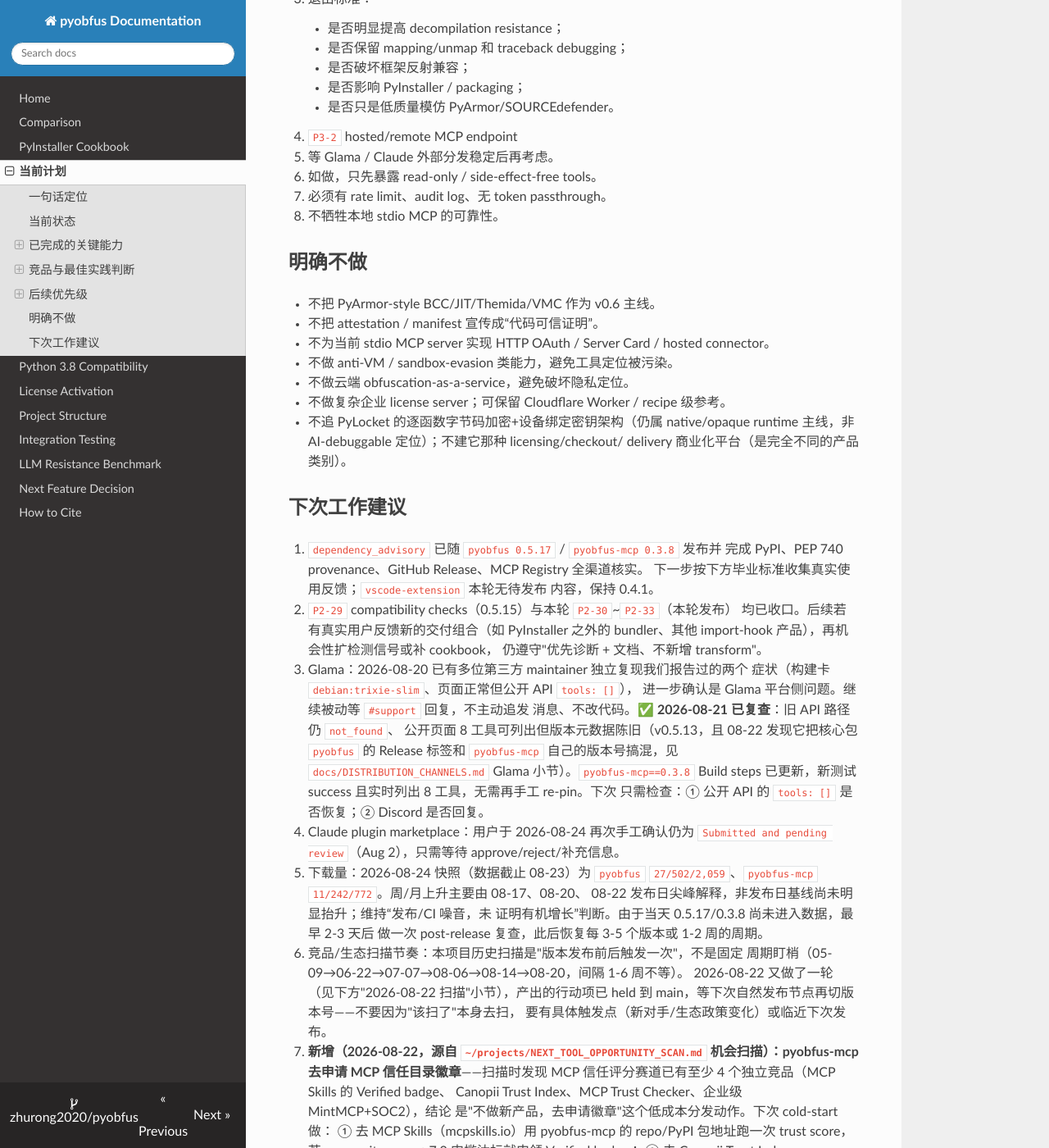
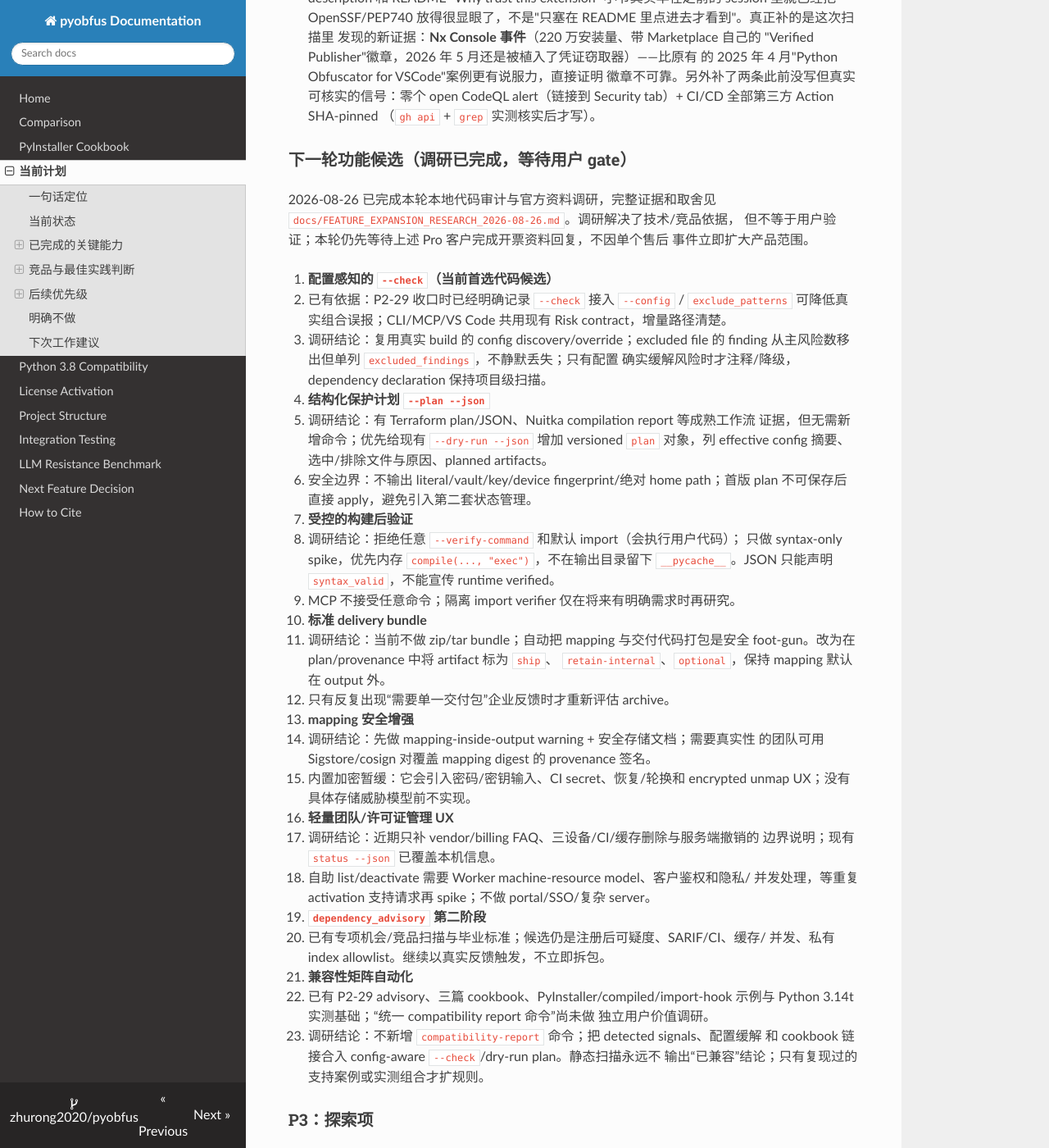
Before and after one commit to zhurong2020/pyobfus, an MkDocs documentation site: the page built from docs/CURRENT_PLAN_ZH.md, in a window 1280 px wide and 1400 px high, scrolled down 9283 px. Shown: the whole window at 82% size. Built offline with MkDocs 1.6.1, drawn with Linux system fonts in a browser that asks for light colours; nearby versions of some CDN libraries; some of the changed text lies outside the part shown.

Commit message:
docs: research next feature expansion candidates

```diff
--- a/docs/CURRENT_PLAN_ZH.md
+++ b/docs/CURRENT_PLAN_ZH.md
@@ -1,6 +1,6 @@
 # pyobfus 当前计划
 
-更新时间：2026-08-24（`pyobfus` 0.5.17 / `pyobfus-mcp` 0.3.8 已发布；
+更新时间：2026-08-26（`pyobfus` 0.5.17 / `pyobfus-mcp` 0.3.8 已发布；
 `vscode-extension` 最新仍为 0.4.1）
 
 这份文档是当前项目状态和后续计划的中文单一入口，面向维护者日常查看。旧的
@@ -70,6 +70,20 @@
   “周/月累计上升”，不升级为自然用户增长信号；pypistats 会排除已知镜像，
   但仍包含 CI/CD 下载。下一次最早在数据覆盖 08-24 发布后 2-3 天时复查，
   且仍以非发布日基线是否抬升为判断标准。
+- **2026-08-26 首次 post-release 复查（数据截止 08-25）**：08-24 发布日
+  `pyobfus` / `pyobfus-mcp` 分别为 `137 / 99`，08-25 随即回落为 `27 / 8`；
+  最新 day/week/month 为 `27/512/2,178` 与 `8/245/874`。GitHub 仍为
+  6 stars、2 forks、0 open issue/PR，Discussions 无新评论；08-24 clone
+  `268/31 unique`，08-25 回落为 `10/6 unique`。维持“发布/自动化噪音，尚无
+  有机增长或 dependency_advisory 独立需求信号”判断。完整证据见
+  `docs/EXTERNAL_CHANNEL_SNAPSHOT_2026-08-24.md` 的 08-26 复查小节。
+- **2026-08-26 首个真实 Pro 客户售后信号（匿名记录）**：客户主动确认当前
+  使用“going well”，随后提出已完成购买的企业开票需求。已回复并请求确认
+  个人/公司收票主体、法定实体名称、账单地址、税号及 PO/reference；当前先
+  等客户资料，不提前把一次开票需求解释为团队许可或企业功能需求。PII、支付
+  编号与具体开票资料只保存在 Git 忽略的本地运营记录，不进入公开仓库。发票
+  完成后隔几天可做一次轻量需求回访，重点问实际使用功能、CI/CD/大项目/团队
+  工作流痛点，而不是推销预设功能。
 - **2026-08-24 发布后反馈全量审计**：GitHub 当前 0 open issue、0 open PR；
   Discussions 共 6 条，最新项目公告仍为 08-01 且 0 评论，尚无人提到
   `dependency_advisory` 或要求脱离混淆单独使用。仓库已有 6 stars / 2 forks；
@@ -417,6 +431,64 @@
    alert（链接到 Security tab）+ CI/CD 全部第三方 Action SHA-pinned
    （`gh api` + `grep` 实测核实后才写）。
 
+### 下一轮功能候选（调研已完成，等待用户 gate）
+
+2026-08-26 已完成本轮本地代码审计与官方资料调研，完整证据和取舍见
+`docs/FEATURE_EXPANSION_RESEARCH_2026-08-26.md`。调研解决了技术/竞品依据，
+但不等于用户验证；本轮仍先等待上述 Pro 客户完成开票资料回复，不因单个售后
+事件立即扩大产品范围。
+
+1. **配置感知的 `--check`（当前首选代码候选）**
+   - 已有依据：P2-29 收口时已经明确记录 `--check` 接入 `--config` /
+     `exclude_patterns` 可降低真实组合误报；CLI/MCP/VS Code 共用现有 Risk
+     contract，增量路径清楚。
+   - 调研结论：复用真实 build 的 config discovery/override；excluded file 的
+     finding 从主风险数移出但单列 `excluded_findings`，不静默丢失；只有配置
+     确实缓解风险时才注释/降级，dependency declaration 保持项目级扫描。
+
+2. **结构化保护计划 `--plan --json`**
+   - 调研结论：有 Terraform plan/JSON、Nuitka compilation report 等成熟工作流
+     证据，但无需新增命令；优先给现有 `--dry-run --json` 增加 versioned `plan`
+     对象，列 effective config 摘要、选中/排除文件与原因、planned artifacts。
+   - 安全边界：不输出 literal/vault/key/device fingerprint/绝对 home path；首版
+     plan 不可保存后直接 apply，避免引入第二套状态管理。
+
+3. **受控的构建后验证**
+   - 调研结论：拒绝任意 `--verify-command` 和默认 import（会执行用户代码）；
+     只做 syntax-only spike，优先内存 `compile(..., "exec")`，不在输出目录留下
+     `__pycache__`。JSON 只能声明 `syntax_valid`，不能宣传 runtime verified。
+   - MCP 不接受任意命令；隔离 import verifier 仅在将来有明确需求时再研究。
+
+4. **标准 delivery bundle**
+   - 调研结论：当前不做 zip/tar bundle；自动把 mapping 与交付代码打包是安全
+     foot-gun。改为在 plan/provenance 中将 artifact 标为 `ship`、
+     `retain-internal`、`optional`，保持 mapping 默认在 output 外。
+   - 只有反复出现“需要单一交付包”企业反馈时才重新评估 archive。
+
+5. **mapping 安全增强**
+   - 调研结论：先做 mapping-inside-output warning + 安全存储文档；需要真实性
+     的团队可用 Sigstore/cosign 对覆盖 mapping digest 的 provenance 签名。
+   - 内置加密暂缓：它会引入密码/密钥输入、CI secret、恢复/轮换和 encrypted
+     unmap UX；没有具体存储威胁模型前不实现。
+
+6. **轻量团队/许可证管理 UX**
+   - 调研结论：近期只补 vendor/billing FAQ、三设备/CI/缓存删除与服务端撤销的
+     边界说明；现有 `status --json` 已覆盖本机信息。
+   - 自助 list/deactivate 需要 Worker machine-resource model、客户鉴权和隐私/
+     并发处理，等重复 activation 支持请求再 spike；不做 portal/SSO/复杂 server。
+
+7. **`dependency_advisory` 第二阶段**
+   - 已有专项机会/竞品扫描与毕业标准；候选仍是注册后可疑度、SARIF/CI、缓存/
+     并发、私有 index allowlist。继续以真实反馈触发，不立即拆包。
+
+8. **兼容性矩阵自动化**
+   - 已有 P2-29 advisory、三篇 cookbook、PyInstaller/compiled/import-hook
+     示例与 Python 3.14t 实测基础；“统一 compatibility report 命令”尚未做
+     独立用户价值调研。
+   - 调研结论：不新增 `compatibility-report` 命令；把 detected signals、配置缓解
+     和 cookbook 链接合入 config-aware `--check`/dry-run plan。静态扫描永远不
+     输出“已兼容”结论；只有复现过的支持案例或实测组合才扩规则。
+
 ### P3：探索项
 
 1. `P3-1` `--output-pyc` feasibility spike
@@ -467,11 +539,10 @@
    只需检查：① 公开 API 的 `tools: []` 是否恢复；② Discord 是否回复。
 4. Claude plugin marketplace：用户于 2026-08-24 再次手工确认仍为
    `Submitted and pending review`（Aug 2），只需等待 approve/reject/补充信息。
-5. 下载量：2026-08-24 快照（数据截止 08-23）为 `pyobfus`
-   `27/502/2,059`、`pyobfus-mcp` `11/242/772`。周/月上升主要由 08-17、08-20、
-   08-22 发布日尖峰解释，非发布日基线尚未明显抬升；维持“发布/CI 噪音，未
-   证明有机增长”判断。由于当天 0.5.17/0.3.8 尚未进入数据，最早 2-3 天后
-   做一次 post-release 复查，此后恢复每 3-5 个版本或 1-2 周的周期。
+5. 下载量：✅ 2026-08-26 已完成第一次 post-release 复查。08-24 发布日为
+   `137/99`，08-25 回落为 `27/8`；最新 rolling day/week/month 为
+   `27/512/2,178`、`8/245/874`。非发布日基线没有明显抬升，维持“发布/CI
+   噪音，未证明有机增长”判断。此后恢复每 3-5 个版本或 1-2 周的周期。
 6. 竞品/生态扫描节奏：本项目历史扫描是"版本发布前后触发一次"，不是固定
    周期盯梢（05-09→06-22→07-07→08-06→08-14→08-20，间隔 1-6 周不等）。
    2026-08-22 又做了一轮（见下方"2026-08-22 扫描"小节），产出的行动项已
@@ -516,9 +587,9 @@
    - 本轮外部渠道、下载/反馈基线、MCP Skills 与 Canopii 证据已冻结到
      `docs/EXTERNAL_CHANNEL_SNAPSHOT_2026-08-24.md`；几天后复查应以该文档
      为对照，不凭印象比较 rolling 数字。
-   - 先等 2-3 个完整数据日，复查 08-24 发布后的非发布日 PyPI/GitHub unique
-     clone 基线；同时看 issue、Discussion、README/CHANGELOG 路径访问，不因
-     发布当天沉默提前下结论。
+   - ✅ 08-26 已完成首次复查：08-25 PyPI 下载回落为 `27/8`，GitHub clone
+     回落为 `10/6 unique`；issue/PR/Discussion 无新增，README/CHANGELOG 各仅
+     3 unique views。尚无有机增长或 advisory 独立需求信号。
    - Claude plugin 仍 pending；Glama 21:09 测试已成功，二者本轮核实完成。
    - MCP Skills 已实跑：6.06 / established / 14 signals / no safety findings，
      但因 `SINGLE_AUTHOR_LOW_ADOPTION` + `low_legit` disqualifier 未达 Verified。
@@ -536,3 +607,8 @@
      registry，而是：注册后可疑度（包年龄/发布历史/源码链接）、SARIF/CI
      可阻断模式、缓存/并发/私有 index allowlist；保持现有 advisory 默认
      非阻断和诚实能力边界。
+10. **2026-08-26 客户跟进与下一轮功能 gate**：当前先等待客户回复开票主体/
+    地址/税号/PO 信息并完成 paid invoice，不同时推销新功能。开票完成后隔几天
+    做一次不超过两个问题的轻量回访，确认实际使用功能以及大项目、CI/CD 或团队
+    工作流中最希望改善的一点。把回复作为上方 P2 候选排序证据；在回复前不启动
+    `--plan`、delivery bundle、mapping 加密或团队 license UX 实现。
```
Also changed, not shown: docs/FEATURE_EXPANSION_RESEARCH_2026-08-26.md (added, +265 -0 lines).
